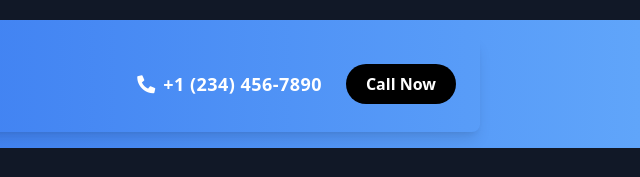
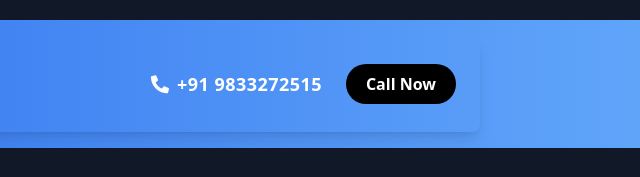
Before and after one commit to KrishYadav454/SBMP, a plain HTML site: page index.html in a window 1280 px wide. Shown: the part 4640-4817 px from the top of the page, 640-1280 px from the left. Drawn offline with nearby package versions, Linux system fonts and the light colour scheme.

Commit message:
[UPD] Updated contact no

```diff
--- a/index.html
+++ b/index.html
@@ -489,7 +489,7 @@
             <div class="flex flex-col md:flex-row items-center space-y-2 md:space-y-0 md:space-x-6">
                 <div class="flex items-center space-x-2 text-lg">
                     <i class="fas fa-phone-alt"></i>
-                    <span class="font-semibold tracking-wide">+1 (234) 456-7890</span>
+                    <span class="font-semibold tracking-wide">+91 9833272515</span>
                 </div>
                 <a href="tel:+1234567890" class="bg-black text-white font-semibold py-2 px-5 rounded-full hover:bg-gray-800 transition duration-300">
                     Call Now
```
